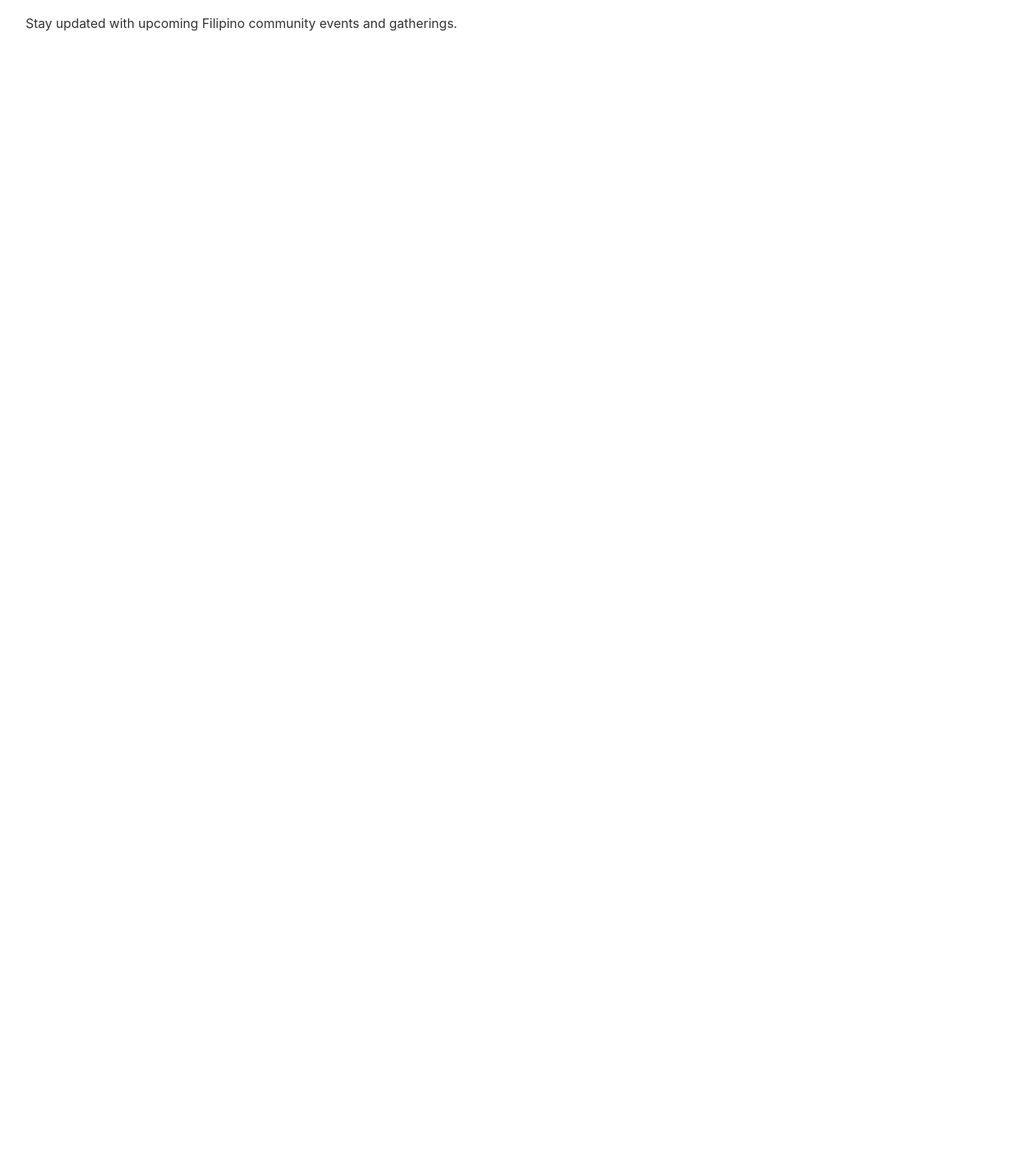
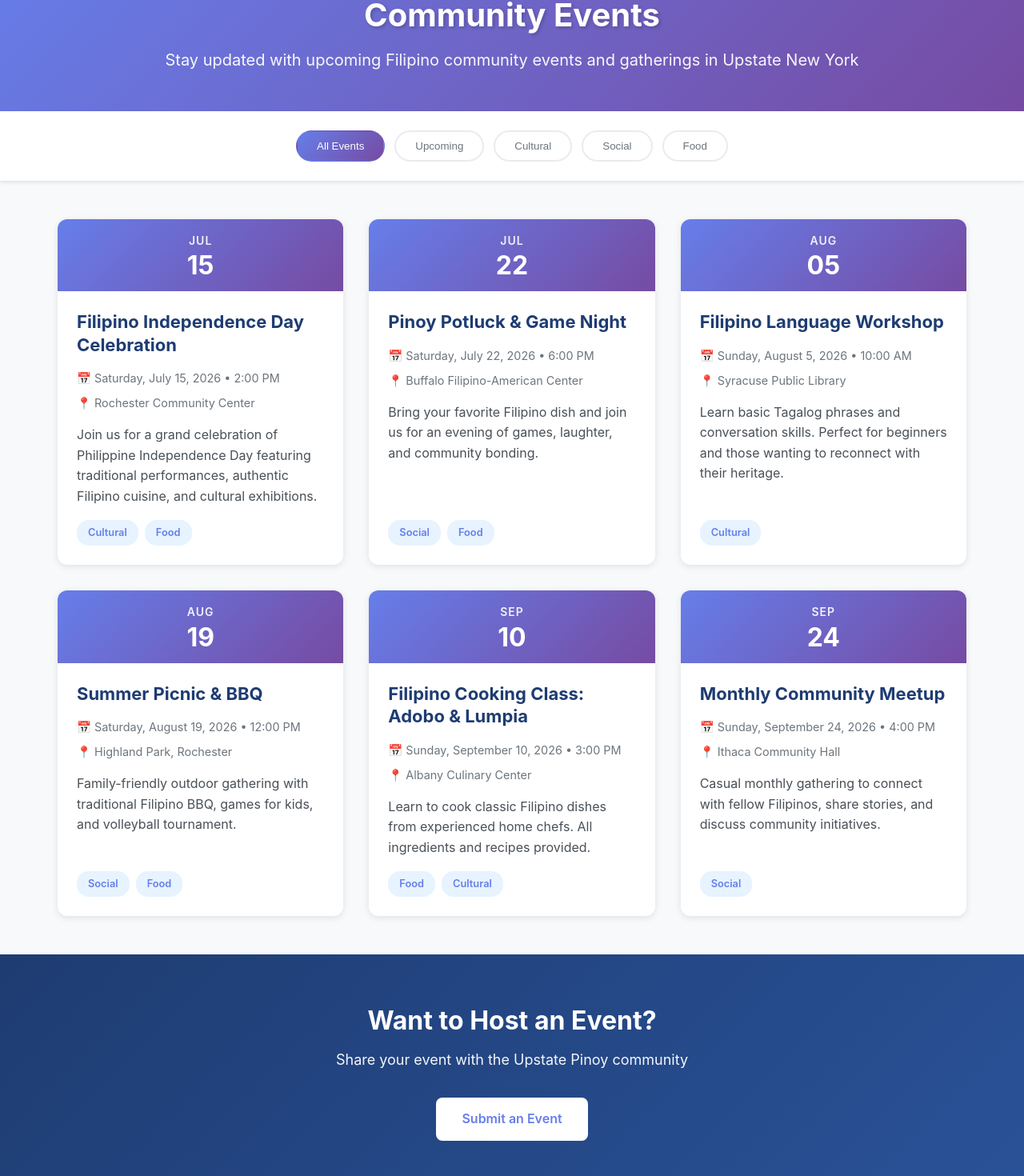
Before and after one commit to jzon-03/upstate-pinoy-website, an Angular app: page /events in a window 1280 px wide. Shown: the part 151-1621 px from the top of the page at 80% size. Before the commit the page ends 800 px from the top, so only its background shows below. Built offline with nearby package versions, Linux system fonts and the light colour scheme.

Commit message:
Design events component

```diff
--- a/src/app/events/events.css
+++ b/src/app/events/events.css
@@ -1,7 +1,247 @@
-.events-container {
-  padding: 2rem;
+.events-page {
+  min-height: 100vh;
+  background-color: #f8f9fa;
 }
 
-h1 {
+/* Header Section */
+.events-header {
+  background: linear-gradient(135deg, #667eea 0%, #764ba2 100%);
+  color: #fff;
+  padding: 4rem 2rem 3rem;
+  text-align: center;
+}
+
+.events-header h1 {
+  font-size: 2.5rem;
+  font-weight: 700;
+  margin: 0 0 1rem 0;
+  text-shadow: 2px 2px 4px rgba(0, 0, 0, 0.2);
+}
+
+.events-header p {
+  font-size: 1.25rem;
+  margin: 0;
+  opacity: 0.95;
+}
+
+/* Filter Section */
+.events-filter {
+  background-color: #fff;
+  padding: 1.5rem 2rem;
+  box-shadow: 0 2px 4px rgba(0, 0, 0, 0.1);
+  position: sticky;
+  top: 68px;
+  z-index: 50;
+}
+
+.filter-container {
+  max-width: 1200px;
+  margin: 0 auto;
+  display: flex;
+  gap: 0.75rem;
+  flex-wrap: wrap;
+  justify-content: center;
+}
+
+.filter-btn {
+  padding: 0.625rem 1.5rem;
+  border: 2px solid #e9ecef;
+  background-color: #fff;
+  color: #6c757d;
+  border-radius: 25px;
+  font-weight: 500;
+  cursor: pointer;
+  transition: all 0.3s ease;
+}
+
+.filter-btn:hover {
+  border-color: #667eea;
+  color: #667eea;
+  transform: translateY(-2px);
+}
+
+.filter-btn.active {
+  background: linear-gradient(135deg, #667eea 0%, #764ba2 100%);
+  color: #fff;
+  border-color: transparent;
+}
+
+.filter-btn:focus {
+  outline: 2px solid #667eea;
+  outline-offset: 2px;
+}
+
+/* Events Grid */
+.events-grid {
+  max-width: 1200px;
+  margin: 0 auto;
+  padding: 3rem 2rem;
+  display: grid;
+  grid-template-columns: repeat(auto-fill, minmax(350px, 1fr));
+  gap: 2rem;
+}
+
+/* Event Card */
+.event-card {
+  background: #fff;
+  border-radius: 12px;
+  overflow: hidden;
+  box-shadow: 0 2px 8px rgba(0, 0, 0, 0.1);
+  transition: all 0.3s ease;
+  display: flex;
+  flex-direction: column;
+}
+
+.event-card:hover {
+  transform: translateY(-4px);
+  box-shadow: 0 8px 20px rgba(0, 0, 0, 0.15);
+}
+
+.event-date {
+  background: linear-gradient(135deg, #667eea 0%, #764ba2 100%);
+  color: #fff;
+  padding: 1rem;
+  text-align: center;
+  display: flex;
+  flex-direction: column;
+  align-items: center;
+  gap: 0.25rem;
+}
+
+.event-date .month {
+  font-size: 0.875rem;
+  font-weight: 600;
+  text-transform: uppercase;
+  letter-spacing: 1px;
+  opacity: 0.9;
+}
+
+.event-date .day {
+  font-size: 2rem;
+  font-weight: 700;
+  line-height: 1;
+}
+
+.event-content {
+  padding: 1.5rem;
+  flex: 1;
+  display: flex;
+  flex-direction: column;
+}
+
+.event-title {
+  font-size: 1.375rem;
+  font-weight: 700;
+  margin: 0 0 1rem 0;
+  color: #1e3c72;
+  line-height: 1.3;
+}
+
+.event-meta {
+  display: flex;
+  flex-direction: column;
+  gap: 0.5rem;
   margin-bottom: 1rem;
+  color: #6c757d;
+  font-size: 0.9rem;
 }
+
+.event-time,
+.event-location {
+  display: flex;
+  align-items: center;
+  gap: 0.5rem;
+}
+
+.event-description {
+  color: #495057;
+  line-height: 1.6;
+  margin: 0 0 1rem 0;
+  flex: 1;
+}
+
+.event-tags {
+  display: flex;
+  gap: 0.5rem;
+  flex-wrap: wrap;
+}
+
+.tag {
+  background-color: #e7f3ff;
+  color: #667eea;
+  padding: 0.375rem 0.875rem;
+  border-radius: 15px;
+  font-size: 0.8rem;
+  font-weight: 600;
+}
+
+/* CTA Section */
+.events-cta {
+  background: linear-gradient(135deg, #1e3c72 0%, #2a5298 100%);
+  color: #fff;
+  padding: 4rem 2rem;
+  text-align: center;
+}
+
+.events-cta h2 {
+  font-size: 2rem;
+  margin: 0 0 1rem 0;
+}
+
+.events-cta p {
+  font-size: 1.125rem;
+  margin: 0 0 2rem 0;
+  opacity: 0.95;
+}
+
+.btn {
+  display: inline-block;
+  padding: 0.875rem 2rem;
+  border-radius: 8px;
+  text-decoration: none;
+  font-weight: 600;
+  transition: all 0.3s ease;
+  cursor: pointer;
+}
+
+.btn-primary {
+  background-color: #fff;
+  color: #667eea;
+}
+
+.btn-primary:hover {
+  transform: translateY(-2px);
+  box-shadow: 0 4px 12px rgba(0, 0, 0, 0.2);
+}
+
+/* Responsive */
+@media (max-width: 768px) {
+  .events-header {
+    padding: 3rem 1.5rem 2rem;
+  }
+
+  .events-header h1 {
+    font-size: 2rem;
+  }
+
+  .events-header p {
+    font-size: 1rem;
+  }
+
+  .events-filter {
+    padding: 1rem;
+  }
+
+  .events-grid {
+    grid-template-columns: 1fr;
+    padding: 2rem 1rem;
+  }
+
+  .events-cta {
+    padding: 3rem 1.5rem;
+  }
+
+  .events-cta h2 {
+    font-size: 1.5rem;
+  }
+}
--- a/src/app/events/events.html
+++ b/src/app/events/events.html
@@ -1,4 +1,149 @@
-<div class="events-container">
-  <h1>Events</h1>
-  <p>Stay updated with upcoming Filipino community events and gatherings.</p>
+<div class="events-page">
+  <section class="events-header">
+    <h1>Community Events</h1>
+    <p>Stay updated with upcoming Filipino community events and gatherings in Upstate New York</p>
+  </section>
+
+  <section class="events-filter">
+    <div class="filter-container">
+      <button class="filter-btn active">All Events</button>
+      <button class="filter-btn">Upcoming</button>
+      <button class="filter-btn">Cultural</button>
+      <button class="filter-btn">Social</button>
+      <button class="filter-btn">Food</button>
+    </div>
+  </section>
+
+  <section class="events-grid">
+    <article class="event-card">
+      <div class="event-date">
+        <span class="month">JUL</span>
+        <span class="day">15</span>
+      </div>
+      <div class="event-content">
+        <h3 class="event-title">Filipino Independence Day Celebration</h3>
+        <div class="event-meta">
+          <span class="event-time">📅 Saturday, July 15, 2026 • 2:00 PM</span>
+          <span class="event-location">📍 Rochester Community Center</span>
+        </div>
+        <p class="event-description">
+          Join us for a grand celebration of Philippine Independence Day featuring traditional performances,
+          authentic Filipino cuisine, and cultural exhibitions.
+        </p>
+        <div class="event-tags">
+          <span class="tag">Cultural</span>
+          <span class="tag">Food</span>
+        </div>
+      </div>
+    </article>
+
+    <article class="event-card">
+      <div class="event-date">
+        <span class="month">JUL</span>
+        <span class="day">22</span>
+      </div>
+      <div class="event-content">
+        <h3 class="event-title">Pinoy Potluck & Game Night</h3>
+        <div class="event-meta">
+          <span class="event-time">📅 Saturday, July 22, 2026 • 6:00 PM</span>
+          <span class="event-location">📍 Buffalo Filipino-American Center</span>
+        </div>
+        <p class="event-description">
+          Bring your favorite Filipino dish and join us for an evening of games, laughter, and community bonding.
+        </p>
+        <div class="event-tags">
+          <span class="tag">Social</span>
+          <span class="tag">Food</span>
+        </div>
+      </div>
+    </article>
+
+    <article class="event-card">
+      <div class="event-date">
+        <span class="month">AUG</span>
+        <span class="day">05</span>
+      </div>
+      <div class="event-content">
+        <h3 class="event-title">Filipino Language Workshop</h3>
+        <div class="event-meta">
+          <span class="event-time">📅 Sunday, August 5, 2026 • 10:00 AM</span>
+          <span class="event-location">📍 Syracuse Public Library</span>
+        </div>
+        <p class="event-description">
+          Learn basic Tagalog phrases and conversation skills. Perfect for beginners and those wanting to reconnect with their heritage.
+        </p>
+        <div class="event-tags">
+          <span class="tag">Cultural</span>
+        </div>
+      </div>
+    </article>
+
+    <article class="event-card">
+      <div class="event-date">
+        <span class="month">AUG</span>
+        <span class="day">19</span>
+      </div>
+      <div class="event-content">
+        <h3 class="event-title">Summer Picnic & BBQ</h3>
+        <div class="event-meta">
+          <span class="event-time">📅 Saturday, August 19, 2026 • 12:00 PM</span>
+          <span class="event-location">📍 Highland Park, Rochester</span>
+        </div>
+        <p class="event-description">
+          Family-friendly outdoor gathering with traditional Filipino BBQ, games for kids, and volleyball tournament.
+        </p>
+        <div class="event-tags">
+          <span class="tag">Social</span>
+          <span class="tag">Food</span>
+        </div>
+      </div>
+    </article>
+
+    <article class="event-card">
+      <div class="event-date">
+        <span class="month">SEP</span>
+        <span class="day">10</span>
+      </div>
+      <div class="event-content">
+        <h3 class="event-title">Filipino Cooking Class: Adobo & Lumpia</h3>
+        <div class="event-meta">
+          <span class="event-time">📅 Sunday, September 10, 2026 • 3:00 PM</span>
+          <span class="event-location">📍 Albany Culinary Center</span>
+        </div>
+        <p class="event-description">
+          Learn to cook classic Filipino dishes from experienced home chefs. All ingredients and recipes provided.
+        </p>
+        <div class="event-tags">
+          <span class="tag">Food</span>
+          <span class="tag">Cultural</span>
+        </div>
+      </div>
+    </article>
+
+    <article class="event-card">
+      <div class="event-date">
+        <span class="month">SEP</span>
+        <span class="day">24</span>
+      </div>
+      <div class="event-content">
+        <h3 class="event-title">Monthly Community Meetup</h3>
+        <div class="event-meta">
+          <span class="event-time">📅 Sunday, September 24, 2026 • 4:00 PM</span>
+          <span class="event-location">📍 Ithaca Community Hall</span>
+        </div>
+        <p class="event-description">
+          Casual monthly gathering to connect with fellow Filipinos, share stories, and discuss community initiatives.
+        </p>
+        <div class="event-tags">
+          <span class="tag">Social</span>
+        </div>
+      </div>
+    </article>
+  </section>
+
+  <section class="events-cta">
+    <h2>Want to Host an Event?</h2>
+    <p>Share your event with the Upstate Pinoy community</p>
+    <a routerLink="/contact" class="btn btn-primary">Submit an Event</a>
+  </section>
 </div>
```
